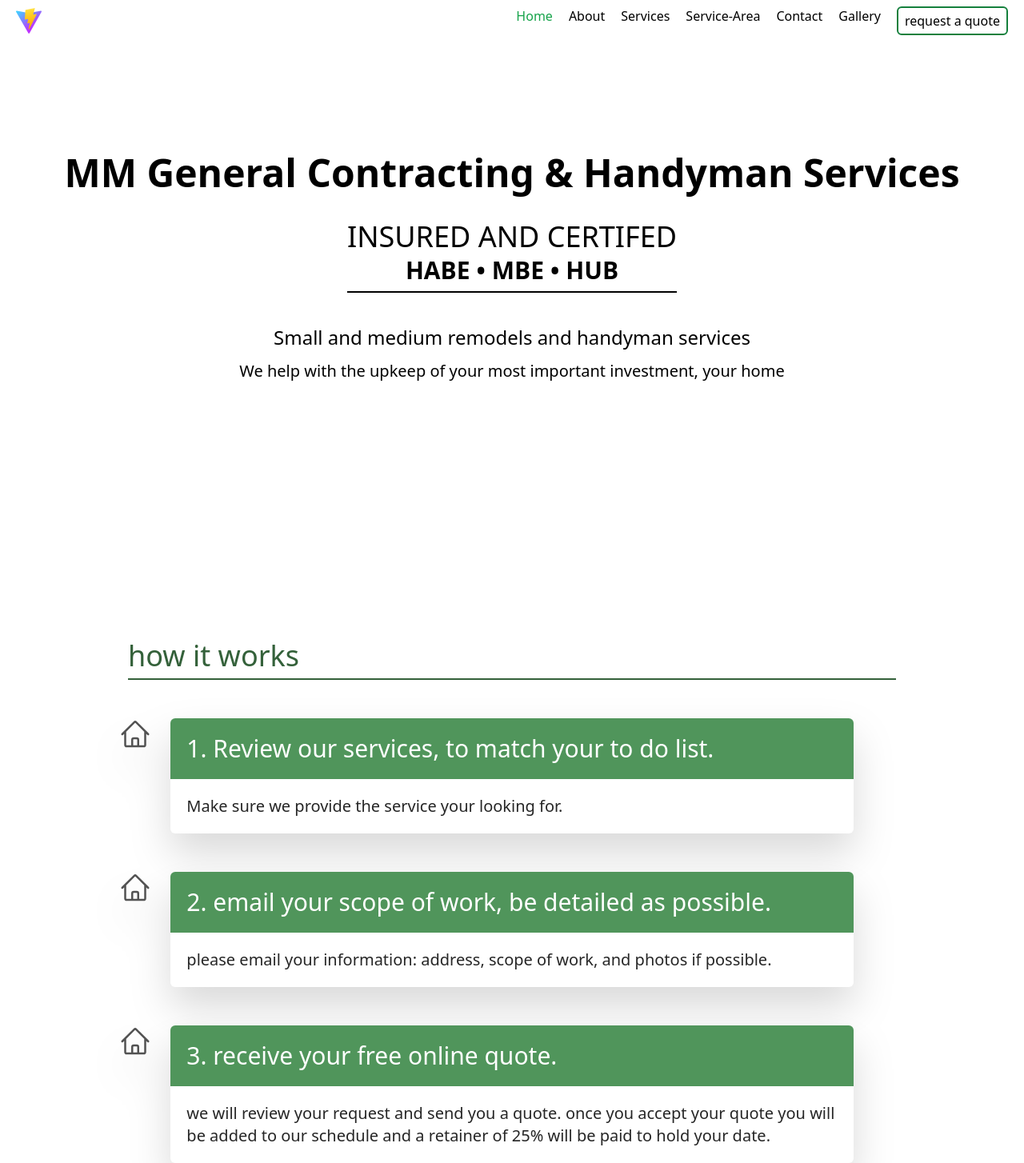
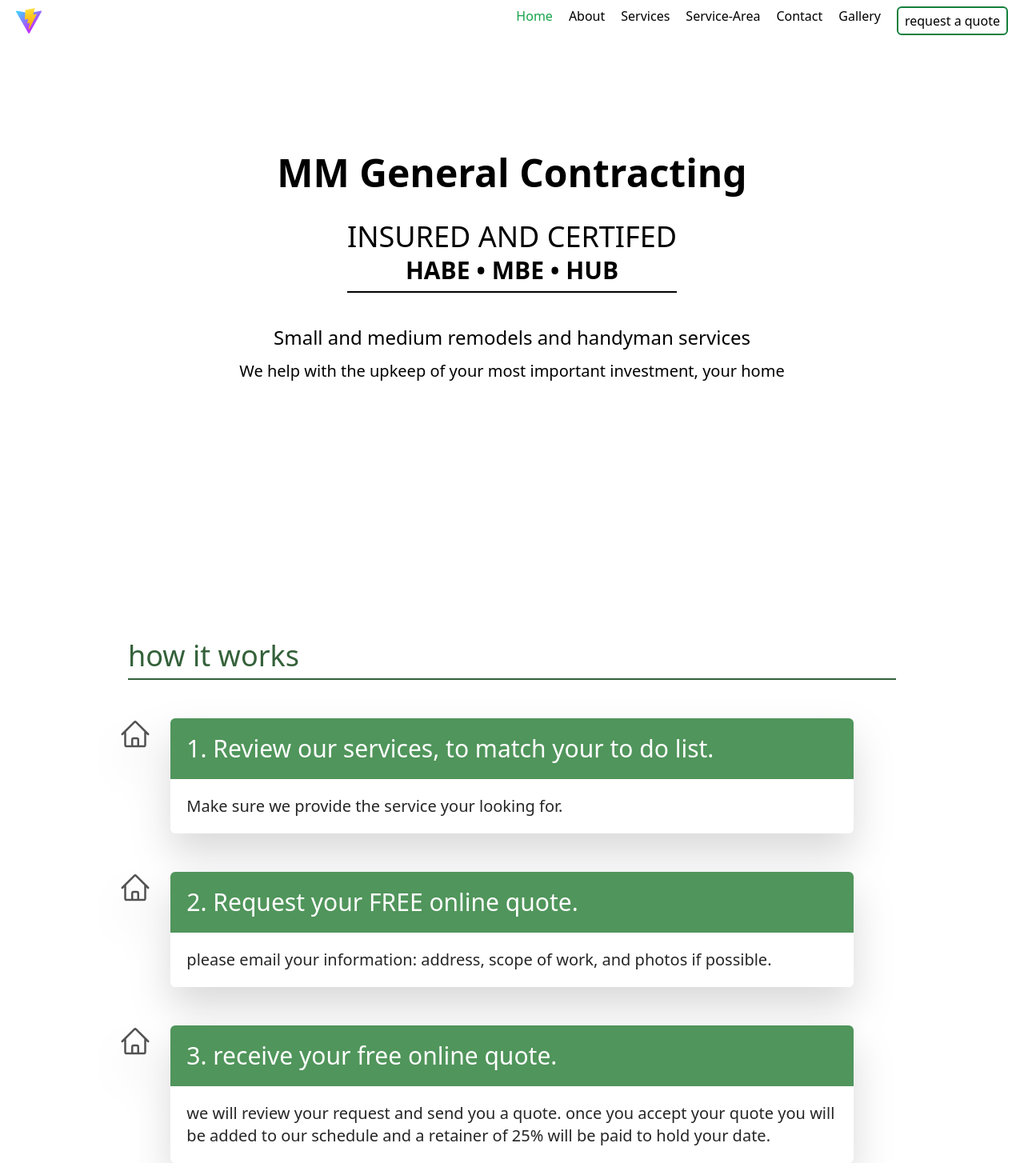
Before and after one commit to agp745/mmgencon, a React (Vite) app: page /home in a window 1280 px wide. Shown: the top 1454 px of the page at 80% size. Built offline with nearby package versions, Linux system fonts and the light colour scheme.

Commit message:
minor update

```diff
--- a/src/components/home/Home.tsx
+++ b/src/components/home/Home.tsx
@@ -15,7 +15,7 @@ function HowItWorks() {
                 // Icon={<HomeIcon className='w-10 h-10 text-neutral-700' />}
             />
             <Card
-                mainText="2. email your scope of work, be detailed as possible."
+                mainText="2. Request your FREE online quote."
                 subText="please email your information: address, scope of work, and photos if possible."
                 link={undefined}
                 // Icon={<HomeIcon className='w-10 h-10 text-neutral-700' />}
@@ -47,7 +47,7 @@ export function Home() {
     return (
         <main className="pb-20">
         <section className="flex flex-col items-center text-center h-screen SHOW_CONTENT">
-            <h1 className="mt-48 text-5xl text-center font-semibold">MM General Contracting & Handyman Services</h1>
+            <h1 className="mt-48 text-5xl text-center font-semibold">MM General Contracting</h1>
             <div className="CERTIFICATIONS border-b-2 border-black">
                 <h2 className="mt-9 text-4xl font-light">INSURED AND CERTIFED</h2>
                 <div className="mt-1 flex justify-center gap-2 text-3xl font-black pb-2">
--- a/src/components/services/Services.tsx
+++ b/src/components/services/Services.tsx
@@ -27,7 +27,7 @@ export function Services() {
             />
             <HandymanSection serviceArray={handymanServices}/>
             <SectionHeading
-                title="Remodels and Renovations"
+                title="Remodels and Rennovations"
                 subtitle="Kitchen and Bath"
             />
             <input
```
